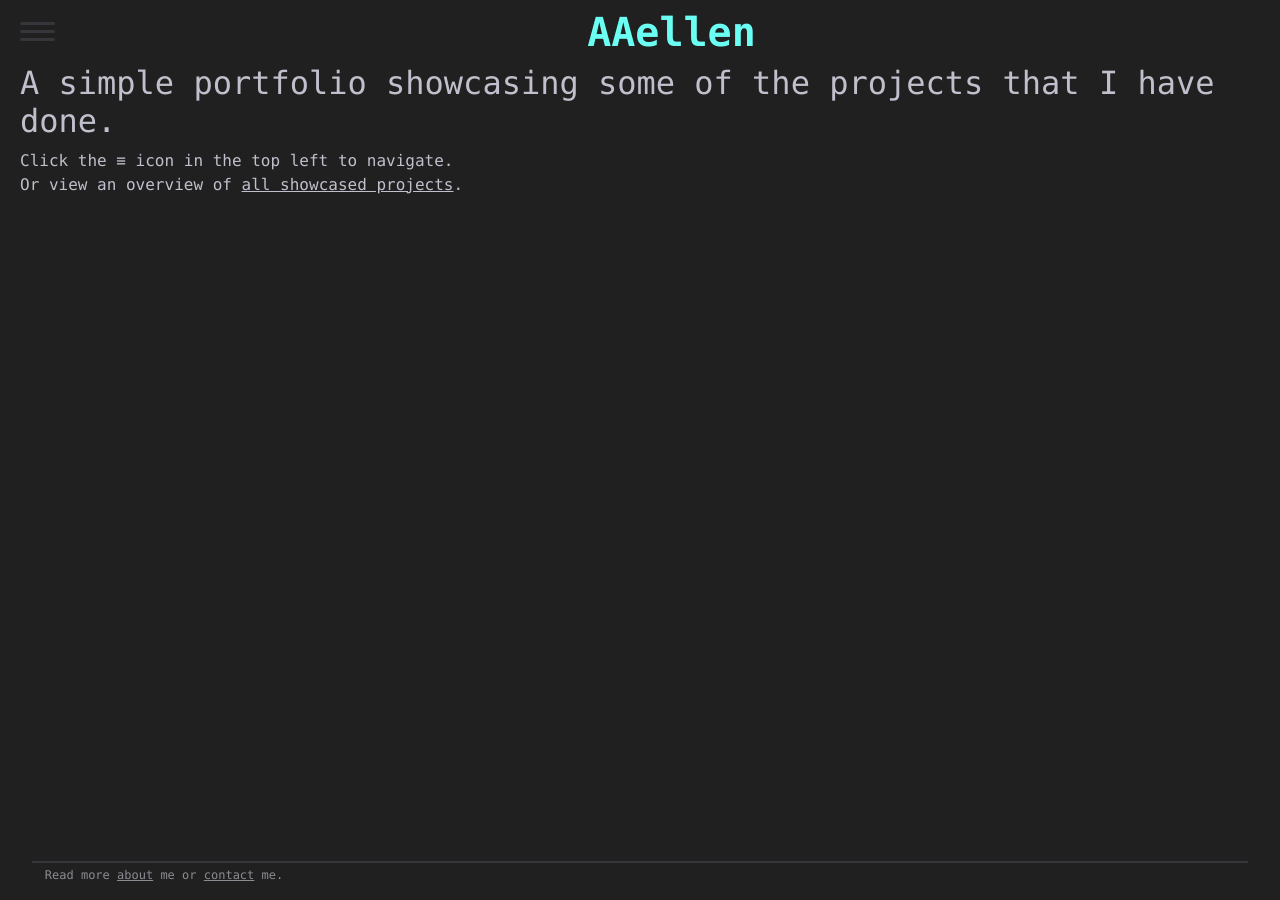
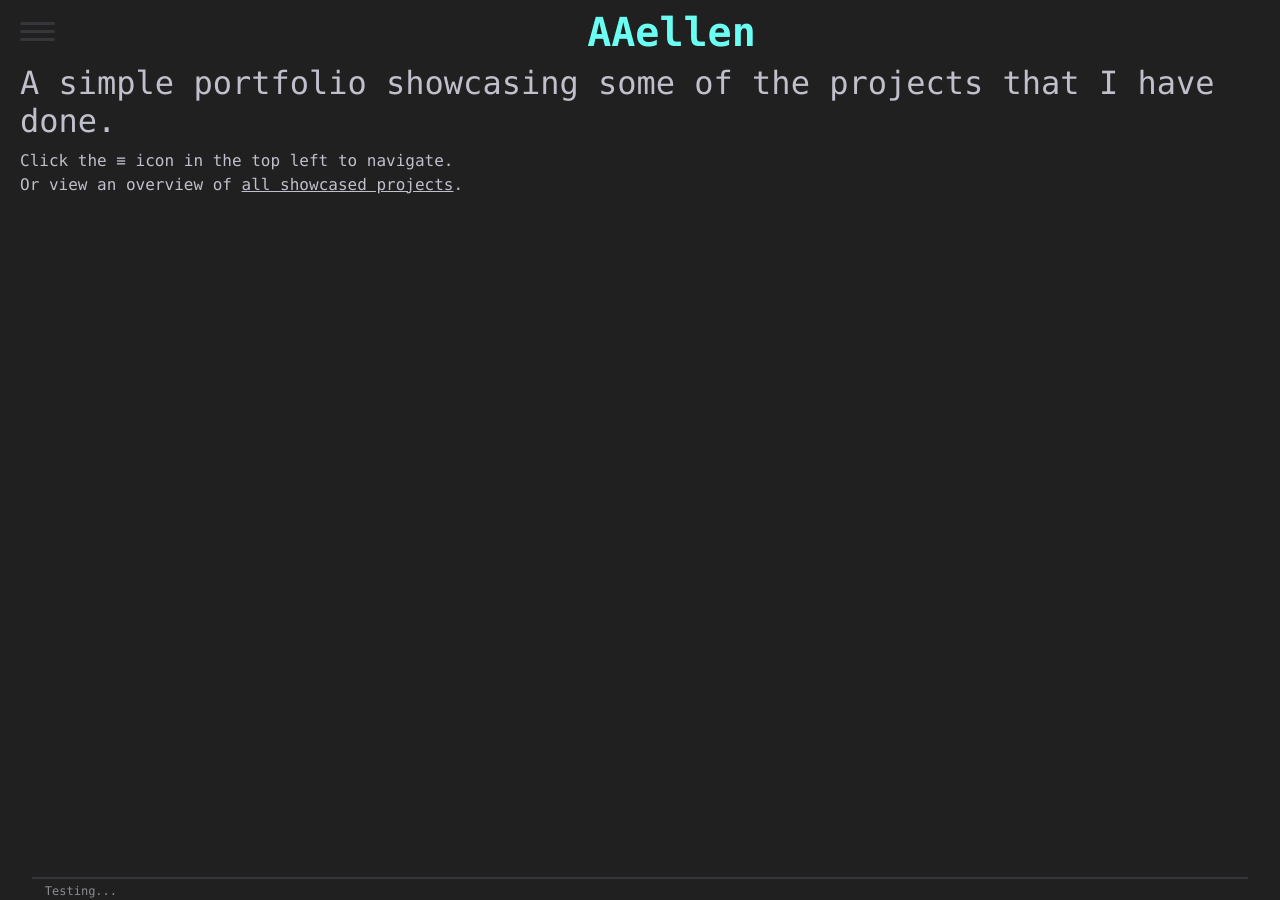
Before and after one commit to AAellen/AAellen.github.io, a Jekyll site: the page built from index.html, in a window 1280 px wide. Built offline with Jekyll 4.4.1, drawn with Linux system fonts in a browser that asks for light colours; nearby versions of some CDN libraries.

Commit message:
Update footer.html
remove complex formatting to test if error is in this file or the layouts

```diff
--- a/_includes/footer.html
+++ b/_includes/footer.html
@@ -1,10 +1 @@
-{% if include.content == "project" %}
-{% if include.url == "" %}
-<footer>The source code for this project is not available.
-{% else %}
-<footer>View the <a href={{include.url}}>source code</a> of this project.
-{% endif %}
-{% else %}
-<footer>
-{% endif %}
-Read more <a href="/about">about</a> me or <a href="#" class="contact">contact</a> me.</p></footer>
+<footer>Testing...</footer>
```
